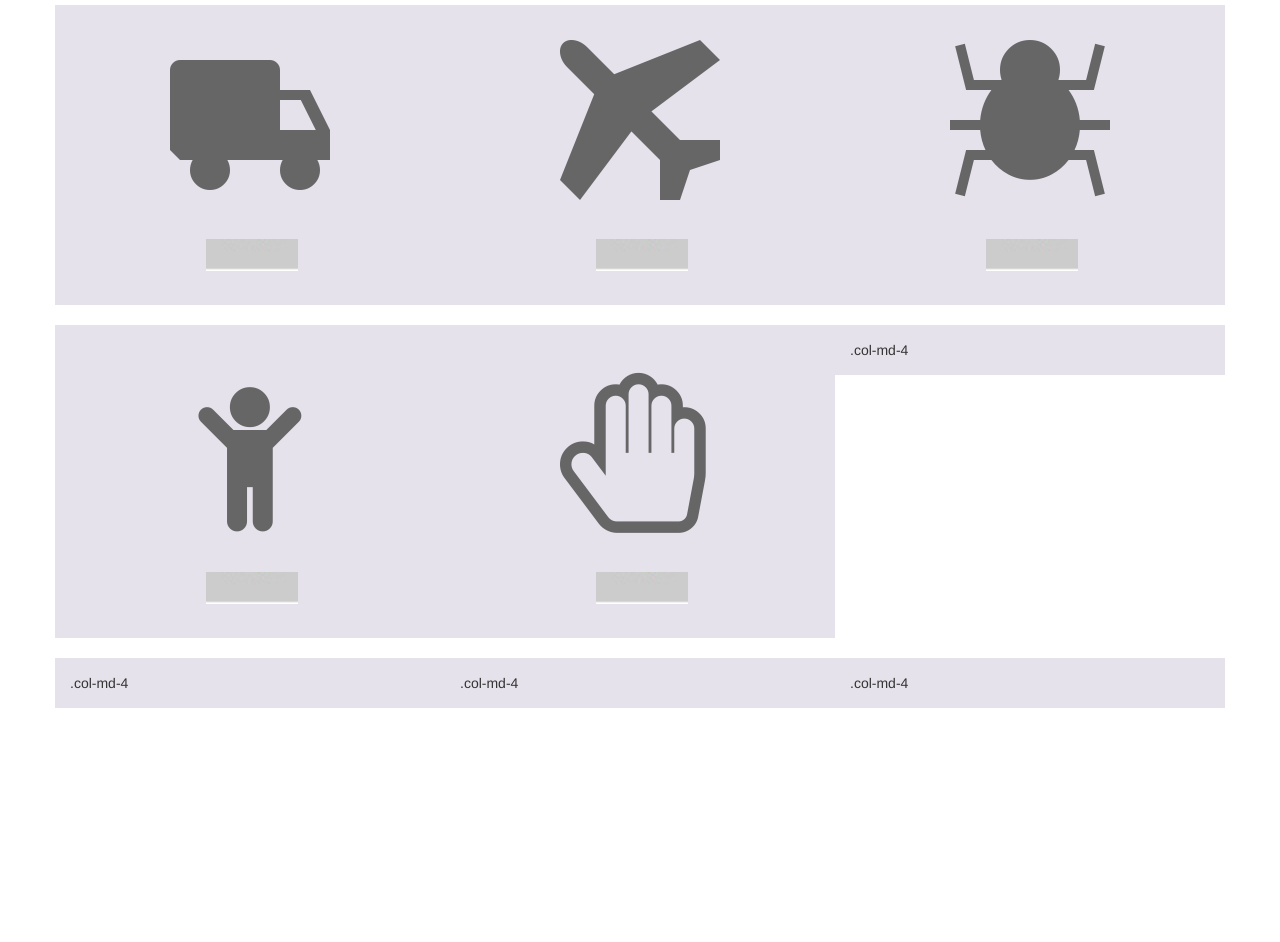
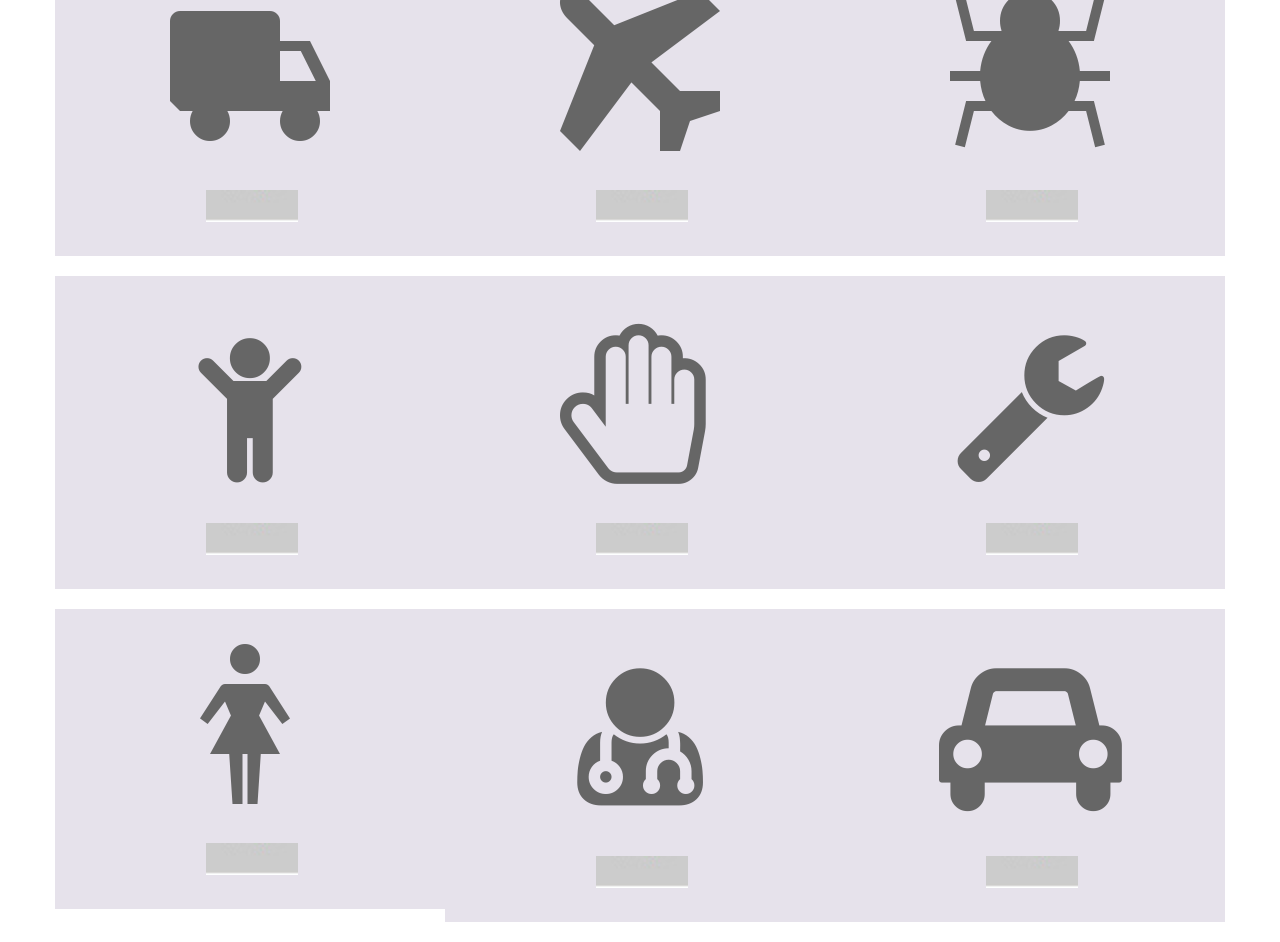
Before and after one commit to cassidius/darknoise, a plain HTML site: page dist/html/index.html in a window 1280 px wide. Shown: the part 164-1106 px from the top of the page. Before the commit the page ends 892 px from the top, so only its background shows below. Drawn offline with Linux system fonts and the light colour scheme.

Commit message:
adding last 2 sounds and icons

```diff
--- a/dist/html/index.html
+++ b/dist/html/index.html
@@ -36,8 +36,7 @@
     <div class="container">
 
       <div class="page-header">
-        <h1>Dark Noise</h1>
-        <p class="lead">Because sometimes life isn't <a href="http://www.ncl.ac.uk/press/news/2017/02/misophonia/">quiet enough</a>.</p>
+        <h1><a href="http://www.ncl.ac.uk/press/news/2017/02/misophonia/">Dark Noise</a></h1>
       </div>
 
       <div class="row">
@@ -143,12 +142,87 @@
 				</div>
 			</div>
 		</div>
-        <div class="col-md-4">.col-md-4</div>
+          <div class="col-md-4">
+			<div id="jquery_jplayer_6" class="jp-jplayer"></div>
+			<div id="jp_container_6" class="jp-audio-stream" role="application" aria-label="media player">
+				<h1 class="icon" ><i class="fa fa-wrench fa-6" aria-hidden="true"></i></h1>
+				<div class="jp-type-single">
+					<div class="jp-gui jp-interface">
+						<div class="jp-volume-controls">
+							<div class="jp-volume-bar">
+								<div class="jp-volume-bar-value"></div>
+							</div>
+						</div>
+					</div>
+
+					<div class="jp-no-solution">
+						<span>Update Required</span>
+						To play the media you will need to either update your browser to a recent version or update your <a href="http://get.adobe.com/flashplayer/" target="_blank">Flash plugin</a>.
+					</div>
+				</div>
+			</div>
+		</div>
       </div>
 	   <div class="row">
-        <div class="col-md-4">.col-md-4</div>
-        <div class="col-md-4">.col-md-4</div>
-        <div class="col-md-4">.col-md-4</div>
+           <div class="col-md-4">
+			<div id="jquery_jplayer_7" class="jp-jplayer"></div>
+			<div id="jp_container_7" class="jp-audio-stream" role="application" aria-label="media player">
+				<h1 class="icon" >&#xe9DD;</h1>
+				<div class="jp-type-single">
+					<div class="jp-gui jp-interface">
+						<div class="jp-volume-controls">
+							<div class="jp-volume-bar">
+								<div class="jp-volume-bar-value"></div>
+							</div>
+						</div>
+					</div>
+					<div class="jp-no-solution">
+						<span>Update Required</span>
+						To play the media you will need to either update your browser to a recent version or update your <a href="http://get.adobe.com/flashplayer/" target="_blank">Flash plugin</a>.
+					</div>
+				</div>
+			</div>
+		</div>
+         <div class="col-md-4">
+			<div id="jquery_jplayer_8" class="jp-jplayer"></div>
+			<div id="jp_container_8" class="jp-audio-stream" role="application" aria-label="media player">
+				<h1 class="icon" ><i class="fa fa-user-md fa-6" aria-hidden="true"></i></h1>
+				<div class="jp-type-single">
+					<div class="jp-gui jp-interface">
+						<div class="jp-volume-controls">
+							<div class="jp-volume-bar">
+								<div class="jp-volume-bar-value"></div>
+							</div>
+						</div>
+					</div>
+
+					<div class="jp-no-solution">
+						<span>Update Required</span>
+						To play the media you will need to either update your browser to a recent version or update your <a href="http://get.adobe.com/flashplayer/" target="_blank">Flash plugin</a>.
+					</div>
+				</div>
+			</div>
+		</div>
+         <div class="col-md-4">
+			<div id="jquery_jplayer_9" class="jp-jplayer"></div>
+			<div id="jp_container_9" class="jp-audio-stream" role="application" aria-label="media player">
+				<h1 class="icon" ><i class="fa fa-car fa-6" aria-hidden="true"></i></h1>
+				<div class="jp-type-single">
+					<div class="jp-gui jp-interface">
+						<div class="jp-volume-controls">
+							<div class="jp-volume-bar">
+								<div class="jp-volume-bar-value"></div>
+							</div>
+						</div>
+					</div>
+
+					<div class="jp-no-solution">
+						<span>Update Required</span>
+						To play the media you will need to either update your browser to a recent version or update your <a href="http://get.adobe.com/flashplayer/" target="_blank">Flash plugin</a>.
+					</div>
+				</div>
+			</div>
+		</div>
       </div>
 
     </div> <!-- /container -->
--- a/dist/js/darknoise.js
+++ b/dist/js/darknoise.js
@@ -18,6 +18,22 @@ $( document ).ready(function() {
 	var stream5 = {
 		title: "Nails on chalkboard",
 		mp3: "../../assets/sounds/nails.mp3"
+	};
+	var stream6 = {
+		title: "Grinder",
+		mp3: "../../assets/sounds/grinder.mp3"
+	};
+	var stream7 = {
+		title: "Female scream",
+		wav: "../../assets/sounds/scream.wav"
+	};
+	var stream8 = {
+		title: "Dentist drill",
+		mp3: "../../assets/sounds/dentist.mp3"
+	};
+	var stream9 = {
+		title: "Car alarm",
+		mp3: "../../assets/sounds/car-alarm.mp3"
 	};
 	ready = false;
 
@@ -111,4 +127,76 @@ $( document ).ready(function() {
 		cssSelectorAncestor: "#jp_container_5",
 		autoBlur: false
 	});
+	$("#jquery_jplayer_6").jPlayer({
+		ready: function (event) {
+			ready = true;
+			$(this).jPlayer("setMedia", stream6);
+			$(this).jPlayer("setMedia", stream6).jPlayer("play");
+		},
+		loop: true,
+		canplay: function() {
+		   $("#jquery_jplayer_6").jPlayer("play");
+		},
+		swfpath:"js",
+		volume: "0.0",
+		supplied: "mp3",
+		wmode: "window",
+		useStateClassSkin: true,
+		cssSelectorAncestor: "#jp_container_6",
+		autoBlur: false
+	});
+	$("#jquery_jplayer_7").jPlayer({
+		ready: function (event) {
+			ready = true;
+			$(this).jPlayer("setMedia", stream7);
+			$(this).jPlayer("setMedia", stream7).jPlayer("play");
+		},
+		loop: true,
+		canplay: function() {
+		   $("#jquery_jplayer_7").jPlayer("play");
+		},
+		swfpath:"js",
+		volume: "0.0",
+		supplied: "wav",
+		wmode: "window",
+		useStateClassSkin: true,
+		cssSelectorAncestor: "#jp_container_7",
+		autoBlur: false
+	});
+	$("#jquery_jplayer_8").jPlayer({
+		ready: function (event) {
+			ready = true;
+			$(this).jPlayer("setMedia", stream8);
+			$(this).jPlayer("setMedia", stream8).jPlayer("play");
+		},
+		loop: true,
+		canplay: function() {
+		   $("#jquery_jplayer_6").jPlayer("play");
+		},
+		swfpath:"js",
+		volume: "0.0",
+		supplied: "mp3",
+		wmode: "window",
+		useStateClassSkin: true,
+		cssSelectorAncestor: "#jp_container_8",
+		autoBlur: false
+	});
+	$("#jquery_jplayer_9").jPlayer({
+		ready: function (event) {
+			ready = true;
+			$(this).jPlayer("setMedia", stream9);
+			$(this).jPlayer("setMedia", stream9).jPlayer("play");
+		},
+		loop: true,
+		canplay: function() {
+		   $("#jquery_jplayer_9").jPlayer("play");
+		},
+		swfpath:"js",
+		volume: "0.0",
+		supplied: "mp3",
+		wmode: "window",
+		useStateClassSkin: true,
+		cssSelectorAncestor: "#jp_container_9",
+		autoBlur: false
+	});
 });
```
Also changed, not shown: assets/sounds/dentist-license.txt.txt (added), assets/sounds/scream-license.txt.txt (added), 3 other files.
